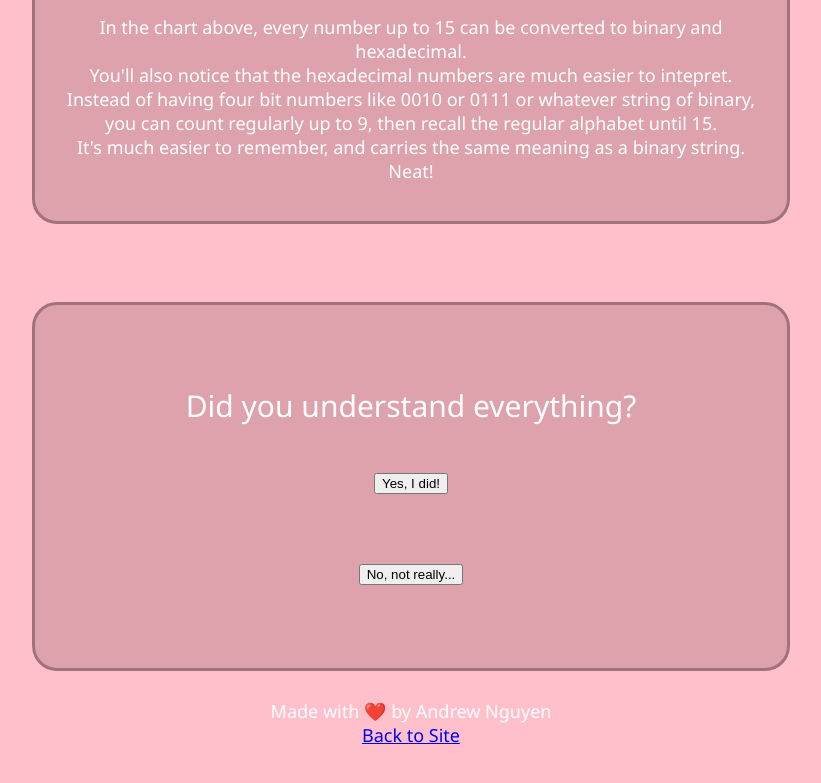
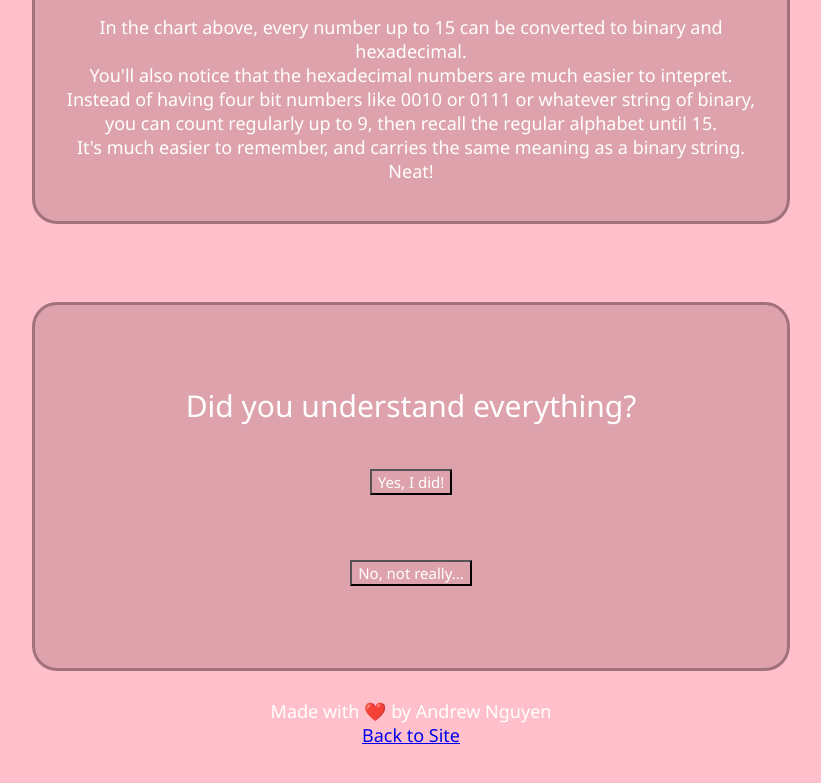
Before and after one commit to Sekihotai/scaling-octo-fiesta, a plain HTML site: page binary/index.html in a window 1280 px wide. Shown: the part 3916-4699 px from the top of the page, without its empty margins (229-1050 px from the left). Drawn offline with Linux system fonts and the light colour scheme.

Commit message:
changed button colors

```diff
--- a/binary/main.css
+++ b/binary/main.css
@@ -170,7 +170,11 @@ img:hover {
 }
 
 .button1 {
-    color: black;
+    color: white;
+    font-family: 'Noto Sans', sans-serif;
+    background-color: rgb(221, 162, 172);
+    font-size: 50%
+
 }
 
 #test {
```
